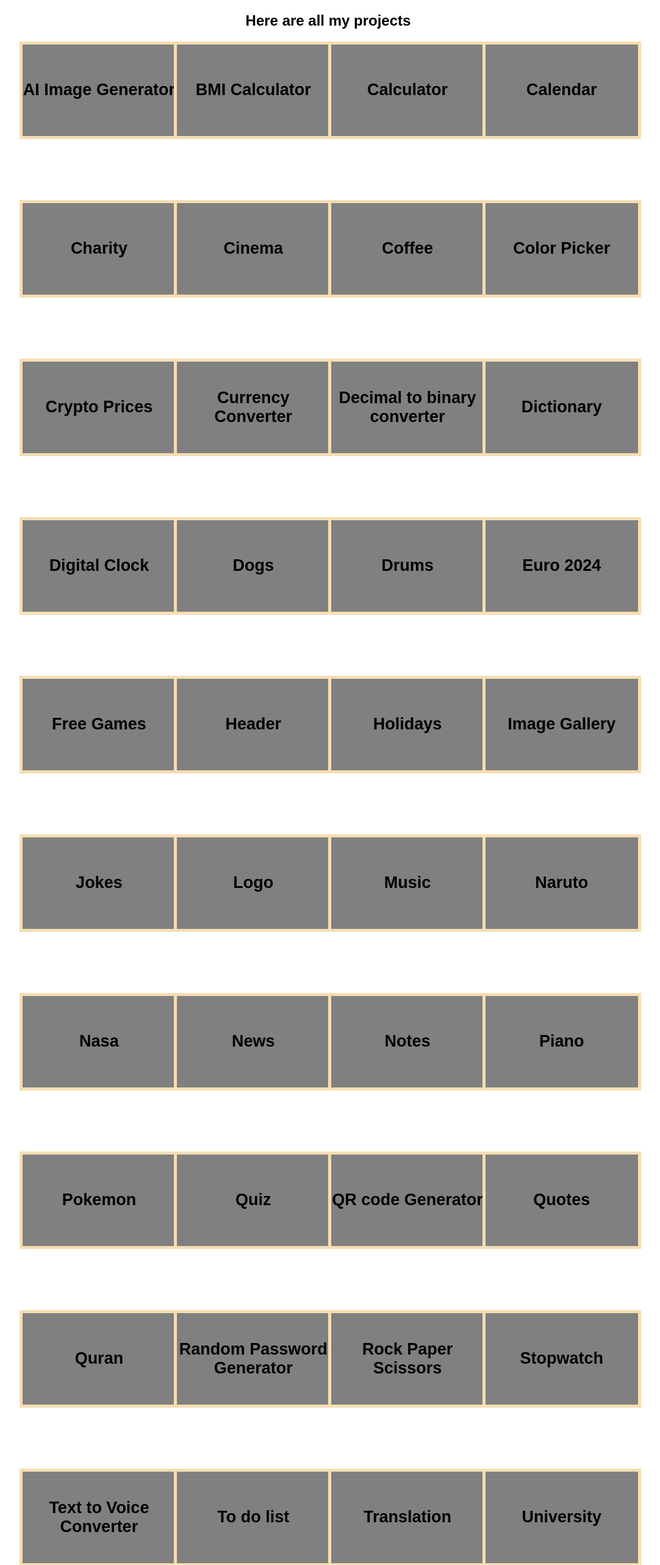
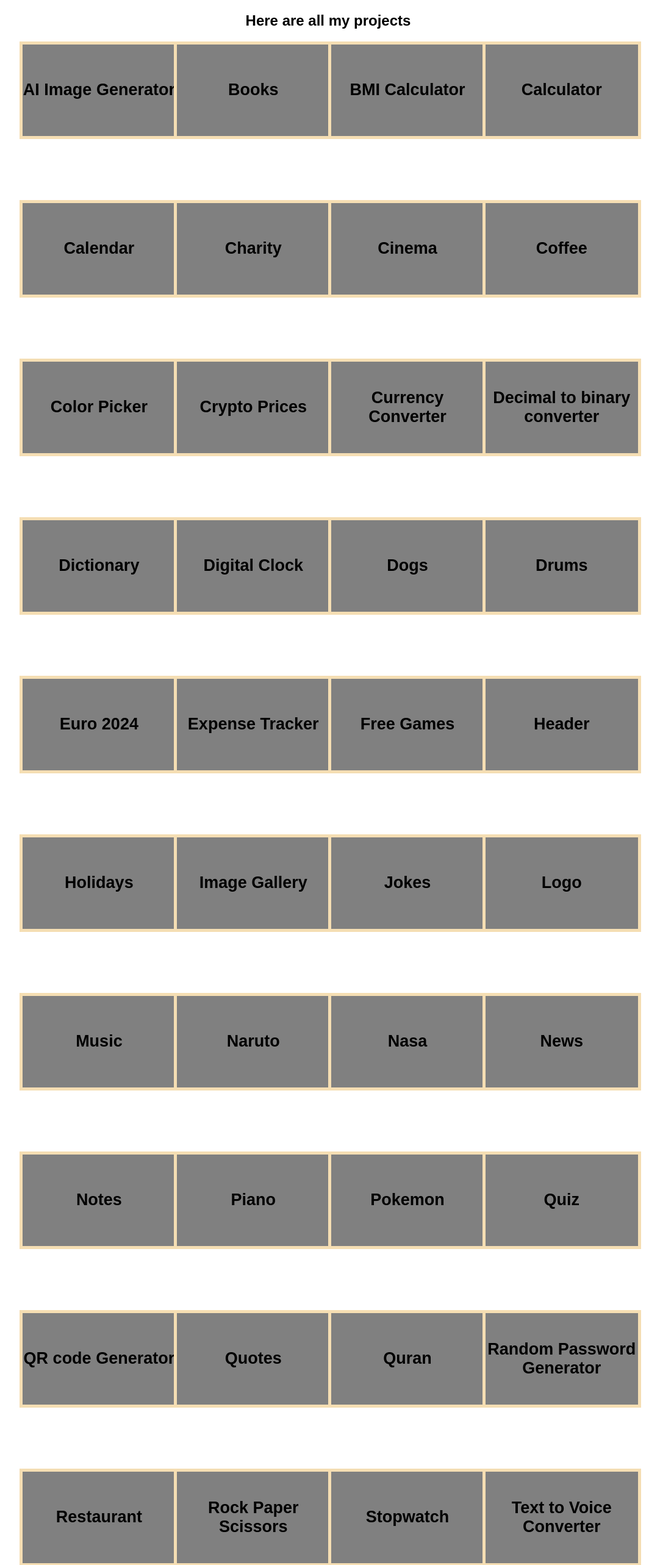
Before and after one commit to suadpllana/all-projects, a React (Vite) app: page / in a window 1280 px wide. Shown: the part 60-2626 px from the top of the page at 61% size, without its empty margins (102-1184 px from the left). Built offline with nearby package versions, Linux system fonts and the light colour scheme.

Commit message:
first commit

```diff
--- a/src/Projects.jsx
+++ b/src/Projects.jsx
@@ -7,11 +7,18 @@
       <h2>Here are all my projects </h2>
         <div className="container">
 
-   <a target="_blank" href="https://suadpllana.github.io/ai-image-generator/">
+           <a target="_blank" href="https://suadpllana.github.io/ai-image-generator/">
             <div>
                  <h2>AI Image Generator </h2>
             </div>
             </a>
+
+            <a target="_blank" href="https://suadpllana.github.io/books">
+            <div>
+                 <h2>Books</h2>
+            </div>
+            </a>
+
 
             <a target="_blank" href="https://suadpllana.github.io/bmi">
             <div>
@@ -105,6 +112,12 @@
             <a target="_blank" href="https://suadpllana.github.io/euro2024/">
             <div>
                  <h2>Euro 2024</h2>
+            </div>
+            </a>
+
+            <a target="_blank" href="https://suadpllana.github.io/expense-tracker/">
+            <div>
+                 <h2>Expense Tracker</h2>
             </div>
             </a>
 
@@ -225,6 +238,13 @@
             </a>
 
 
+            <a target="_blank" href="https://suadpllana.github.io/restaurant/dashboard/dashboard.html">
+            <div>
+                 <h2>Restaurant</h2>
+            </div>
+            </a>
+
+
             <a target="_blank" href="https://suadpllana.github.io/rockPaperScissors/">
             <div>
                  <h2>Rock Paper Scissors</h2>
```
